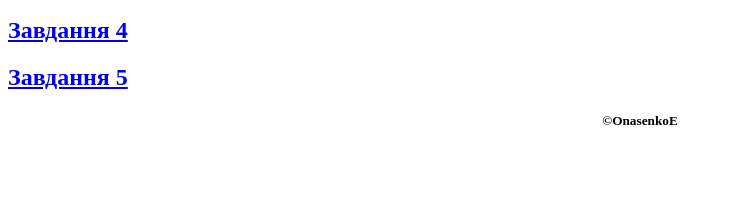
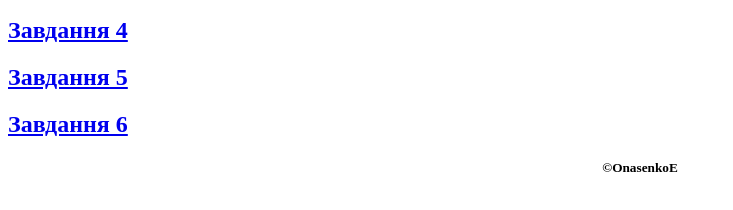
Before and after one commit to OnasenkoEva/Lessons, a plain HTML site: page index.html in a window 1280 px wide. Shown: the part 136-346 px from the top of the page, without its empty margins (0-733 px from the left). Drawn offline with Linux system fonts and the light colour scheme.

Commit message:
Update index.html

```diff
--- a/index.html
+++ b/index.html
@@ -13,7 +13,8 @@
     <a href="Zavdannya3.html"> <h2>Завдання 3 </h2></a>
      <a href="Zavdannya4.html"> <h2>Завдання 4 </h2></a>
     <a href="Zavdannya5.html"> <h2>Завдання 5 </h2></a>
- <footer>
+ <a href="Zavdannya6.html"> <h2>Завдання 6 </h2></a>
+    <footer>
     <h5 align="center">&#169OnasenkoE</h5>
   </footer>
   </section>
```
